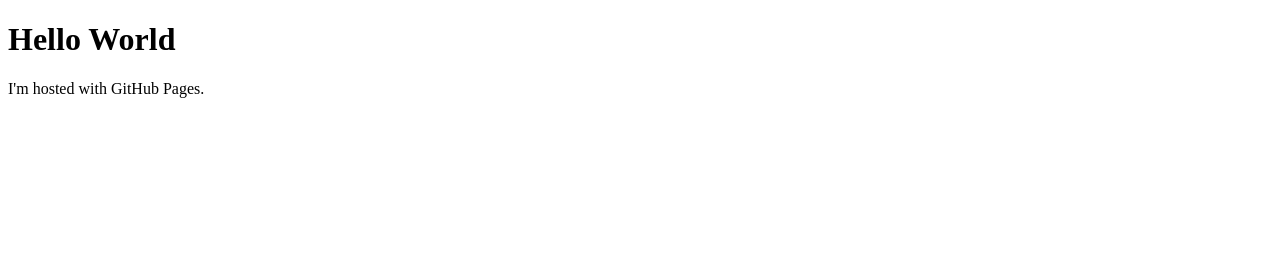
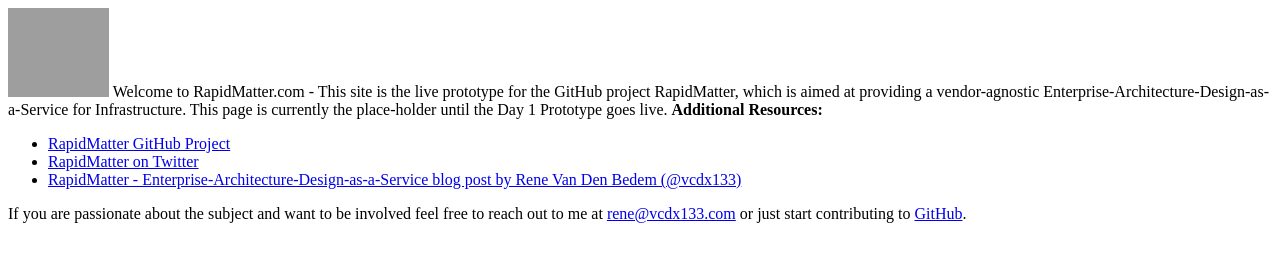
Before and after one commit to RapidMatter/rapidmatter.github.io, a plain HTML site: page index.html in a window 1280 px wide. Drawn offline with Linux system fonts and the light colour scheme; grey boxes are pictures that could not be loaded.

Commit message:
Update index.html

```diff
--- a/index.html
+++ b/index.html
@@ -1,7 +1,14 @@
-<!DOCTYPE html>
-<html>
-<body>
-<h1>Hello World</h1>
-<p>I'm hosted with GitHub Pages.</p>
-</body>
-</html>
+
+<!DOCTYPE HTML PUBLIC "-//W3C//DTD HTML 4.01//EN" "http://www.w3.org/TR/html4/strict.dtd">
+
+<a href="https://vcdx133.files.wordpress.com/2015/06/rapidmatter_logo.jpg"><img class="alignnone  wp-image-4728" src="https://vcdx133.files.wordpress.com/2015/06/rapidmatter_logo.jpg?w=300" alt="RapidMatter_Logo" width="101" height="89" /></a> Welcome to RapidMatter.com - This site is the live prototype for the GitHub project RapidMatter, which is aimed at providing a vendor-agnostic Enterprise-Architecture-Design-as-a-Service for Infrastructure.
+
+This page is currently the place-holder until the Day 1 Prototype goes live.
+
+<strong>Additional Resources:</strong>
+<ul>
+	<li><a href="https://github.com/RapidMatter/RapidMatter" target="_blank">RapidMatter GitHub Project</a></li>
+	<li><a href="http://twitter.com/RapidMatter" target="_blank">RapidMatter on Twitter</a></li>
+	<li><a href="http://wp.me/p4znjP-1dK" target="_blank">RapidMatter - Enterprise-Architecture-Design-as-a-Service blog post by Rene Van Den Bedem (@vcdx133)</a></li>
+</ul>
+If you are passionate about the subject and want to be involved feel free to reach out to me at <a href="mailto:rene@vcdx133.com" target="_blank">rene@vcdx133.com</a> or just start contributing to <a href="https://github.com/RapidMatter/RapidMatter" target="_blank">GitHub</a>.
```
